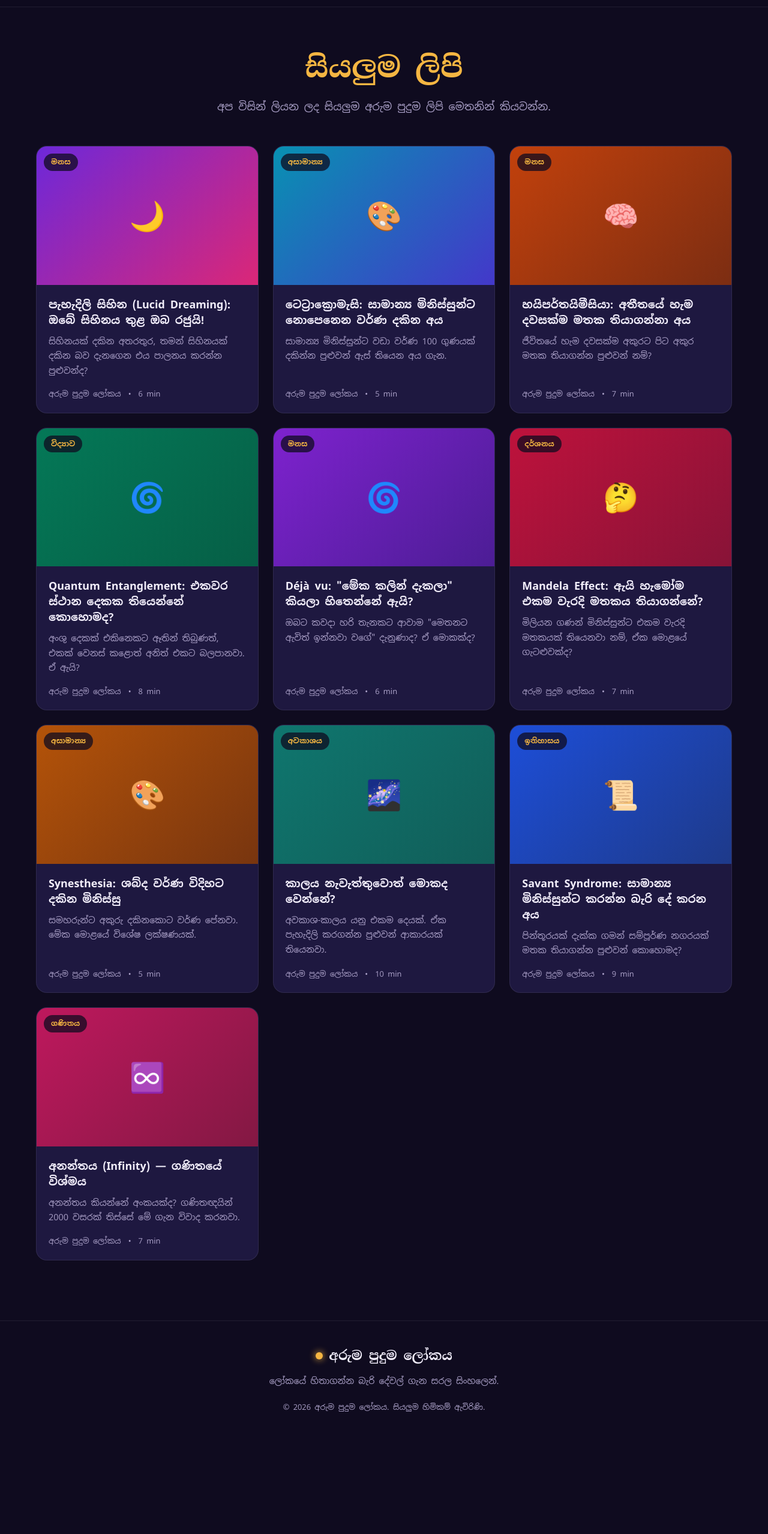
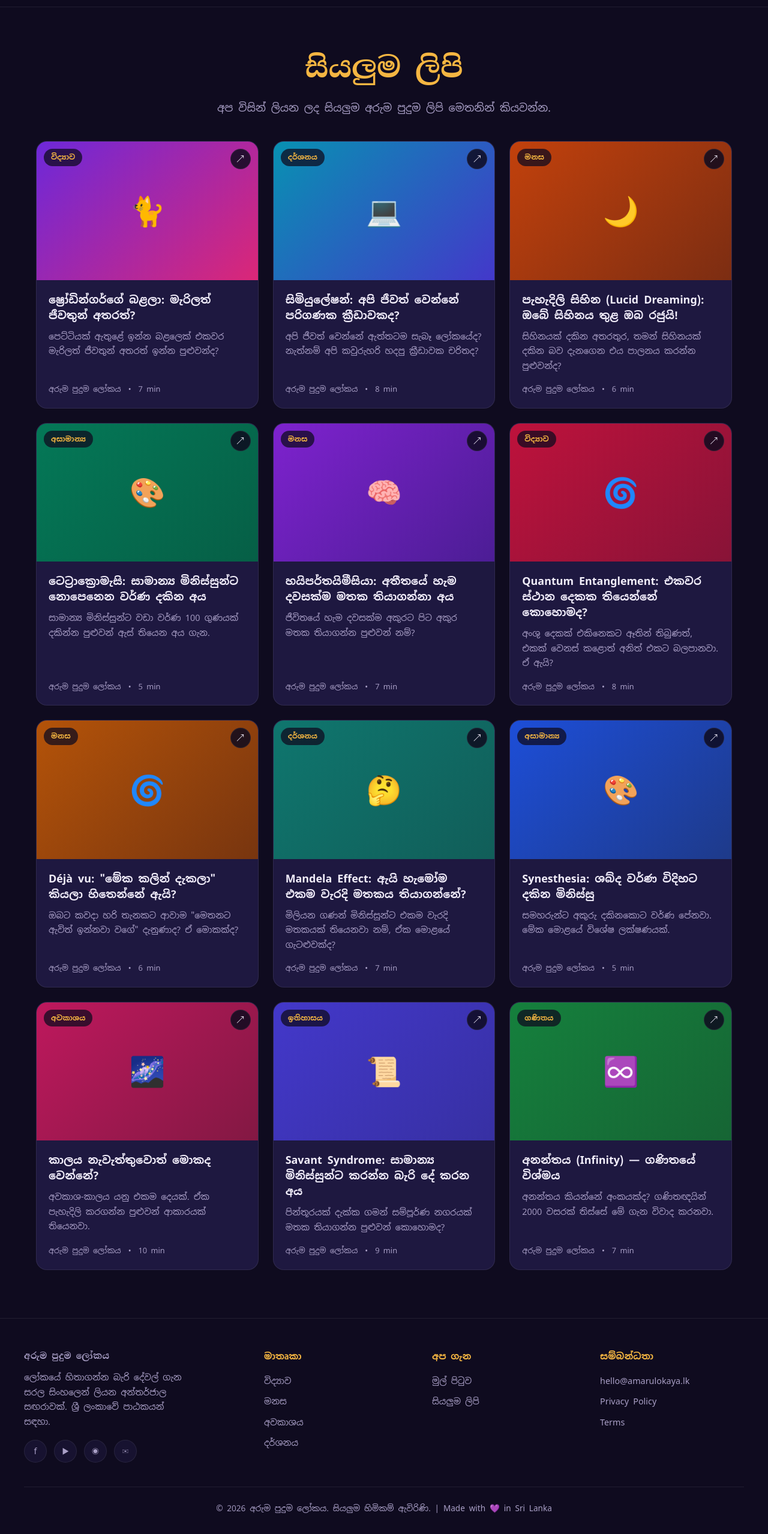
Before and after one commit to gihanharshanath-ux/aruma-puduma-lokaya, a plain HTML site: page all-articles.html in a window 1280 px wide. Shown: the part 54-2611 px from the top of the page at 60% size. Before the commit the page ends 2440 px from the top, so only its background shows below. Drawn offline with Linux system fonts and the light colour scheme.

Commit message:
Update all-articles.html

```diff
--- a/all-articles.html
+++ b/all-articles.html
@@ -8,7 +8,6 @@
 <link rel="preconnect" href="https://fonts.gstatic.com" crossorigin>
 <link href="https://fonts.googleapis.com/css2?family=Noto+Sans+Sinhala:wght@400;600;800&family=Noto+Serif+Sinhala:wght@700&display=swap" rel="stylesheet">
 <style>
-/* CSS එක - මුල් පිටුවේ තියෙන එකම CSS එක */
 :root{
   --bg:#0f0b1f; --bg-soft:#171230; --card:#1e1840;
   --ink:#f2eefb; --muted:#a99fc6;
@@ -16,73 +15,166 @@
   --line:rgba(255,255,255,0.08); --radius:18px;
 }
 *{box-sizing:border-box; margin:0; padding:0}
-body{font-family:'Noto Sans Sinhala', system-ui, sans-serif; background:var(--bg); color:var(--ink); line-height:1.7; -webkit-font-smoothing:antialiased; overflow-x:hidden;}
+html{scroll-behavior:smooth}
+body{
+  font-family:'Noto Sans Sinhala', system-ui, sans-serif;
+  background:var(--bg); color:var(--ink); line-height:1.7;
+  -webkit-font-smoothing:antialiased; overflow-x:hidden;
+}
 a{color:inherit; text-decoration:none}
 img{max-width:100%; display:block}
-.site-header{position:sticky; top:0; z-index:50; background:rgba(15,11,31,0.85); backdrop-filter:blur(12px); border-bottom:1px solid var(--line);}
-.nav{max-width:1200px; margin:0 auto; display:flex; align-items:center; justify-content:space-between; padding:14px 20px; gap:20px;}
-.logo{font-family:'Noto Serif Sinhala', serif; font-weight:700; font-size:1.35rem; display:flex; align-items:center; gap:10px;}
-.logo .dot{width:12px; height:12px; border-radius:50%; background:var(--accent); box-shadow:0 0 12px var(--accent)}
-.nav-links{display:flex; gap:26px; font-size:.95rem}
+
+/* HEADER */
+.site-header{
+  position:sticky; top:0; z-index:50;
+  background:rgba(15,11,31,0.85);
+  backdrop-filter:blur(12px);
+  border-bottom:1px solid var(--line);
+}
+.nav{
+  max-width:1200px; margin:0 auto;
+  display:flex; align-items:center; justify-content:space-between;
+  padding:14px 20px; gap:20px;
+}
+.logo{
+  font-family:'Noto Serif Sinhala', serif; font-weight:700; font-size:1.35rem;
+  display:flex; align-items:center; gap:10px; letter-spacing:.5px;
+}
+.logo .dot{width:12px; height:12px; border-radius:50%; background:var(--accent); box-shadow:0 0 12px var(--accent);}
+.nav-links{display:flex; gap:26px; font-size:.95rem;}
 .nav-links a{color:var(--muted); transition:color .2s}
 .nav-links a:hover{color:var(--accent)}
 .menu-btn{display:none; background:none; border:none; color:var(--ink); font-size:1.6rem; cursor:pointer}
 
-.page-header{max-width:1200px; margin:0 auto; padding:60px 20px 30px; text-align:center;}
-.page-header h1{font-family:'Noto Serif Sinhala', serif; font-size:clamp(2rem,4vw,3rem); color:var(--accent); margin-bottom:10px;}
+/* PAGE TITLE */
+.page-header{
+  max-width:1200px; margin:0 auto; padding:60px 20px 40px; text-align:center;
+}
+.page-header h1{
+  font-family:'Noto Serif Sinhala', serif; font-size:clamp(2rem,4vw,3rem);
+  color:var(--accent); margin-bottom:12px;
+}
 .page-header p{color:var(--muted); font-size:1.1rem;}
 
-.section{max-width:1200px; margin:0 auto; padding:20px 20px 60px;}
+/* ARTICLE GRID */
+.section{max-width:1200px; margin:0 auto; padding:0 20px 60px;}
 .grid{display:grid; gap:24px;}
 .grid-3{grid-template-columns:repeat(3,1fr);}
-.card{background:var(--card); border-radius:var(--radius); overflow:hidden; border:1px solid var(--line); transition:transform .25s,border-color .25s; display:flex; flex-direction:column;}
+.card{
+  background:var(--card); border-radius:var(--radius); overflow:hidden; border:1px solid var(--line);
+  transition:transform .25s, border-color .25s; display:flex; flex-direction:column;
+}
 .card:hover{transform:translateY(-6px); border-color:rgba(245,182,66,.4)}
-.card-thumb{aspect-ratio:16/10; position:relative; overflow:hidden; background:linear-gradient(135deg,#2d1b69,#6d28d9); display:flex; align-items:center; justify-content:center; font-size:3rem;}
+.card-thumb{
+  aspect-ratio:16/10; position:relative;
+  display:flex; align-items:center; justify-content:center; font-size:3rem; overflow:hidden;
+}
 .card-thumb.c1{background:linear-gradient(135deg,#6d28d9,#db2777)} .card-thumb.c2{background:linear-gradient(135deg,#0891b2,#4338ca)}
 .card-thumb.c3{background:linear-gradient(135deg,#c2410c,#7c2d12)} .card-thumb.c4{background:linear-gradient(135deg,#047857,#065f46)}
 .card-thumb.c5{background:linear-gradient(135deg,#7e22ce,#4c1d95)} .card-thumb.c6{background:linear-gradient(135deg,#be123c,#881337)}
 .card-thumb.c7{background:linear-gradient(135deg,#b45309,#78350f)} .card-thumb.c8{background:linear-gradient(135deg,#0f766e,#115e59)}
 .card-thumb.c9{background:linear-gradient(135deg,#1d4ed8,#1e3a8a)} .card-thumb.c10{background:linear-gradient(135deg,#be185d,#831843)}
-.card-tag{position:absolute; top:12px; left:12px; background:rgba(15,11,31,.75); backdrop-filter:blur(6px); padding:4px 12px; border-radius:999px; font-size:.75rem; font-weight:600; color:var(--accent);}
+.card-thumb.c11{background:linear-gradient(135deg,#4338ca,#3730a3)} .card-thumb.c12{background:linear-gradient(135deg,#15803d,#166534)}
+
+.card-tag{
+  position:absolute; top:12px; left:12px; background:rgba(15,11,31,.75); backdrop-filter:blur(6px);
+  padding:4px 12px; border-radius:999px; font-size:.75rem; font-weight:600; color:var(--accent);
+}
+.card-share{
+  position:absolute; top:12px; right:12px; width:34px; height:34px; border-radius:50%;
+  background:rgba(15,11,31,.85); backdrop-filter:blur(6px); border:1px solid var(--line);
+  color:var(--ink); cursor:pointer; font-size:1rem; display:flex; align-items:center; justify-content:center; transition:.2s;
+}
+.card-share:hover{background:var(--accent); color:#1a1030; border-color:var(--accent)}
 .card-body{padding:20px; display:flex; flex-direction:column; gap:10px; flex:1}
-.card-body h3{font-size:1.12rem; font-weight:700; line-height:1.45}
+.card-body h3{font-size:1.12rem; font-weight:700; line-height:1.45;}
 .card-body h3 a:hover{color:var(--accent)}
 .card-excerpt{color:var(--muted); font-size:.9rem; flex:1}
 .card-meta{display:flex; gap:12px; font-size:.8rem; color:var(--muted); margin-top:6px}
 
-.site-footer{border-top:1px solid var(--line); margin-top:40px; padding:40px 20px 30px; text-align:center;}
-.site-footer .logo{justify-content:center; margin-bottom:12px;}
-.site-footer p{color:var(--muted); font-size:.9rem;}
-.copyright{margin-top:20px; font-size:.8rem; color:var(--muted);}
+/* FOOTER */
+.site-footer{border-top:1px solid var(--line); margin-top:20px; padding:50px 20px 30px;}
+.footer-inner{max-width:1200px; margin:0 auto; display:grid; grid-template-columns:1.5fr 1fr 1fr 1fr; gap:40px;}
+.footer-inner h4{font-size:.95rem; margin-bottom:16px; color:var(--accent)}
+.footer-inner a{color:var(--muted); font-size:.9rem; display:block; margin-bottom:10px}
+.footer-inner a:hover{color:var(--ink)}
+.footer-brand p{color:var(--muted); font-size:.9rem; margin-top:12px; max-width:280px}
+.socials{display:flex; gap:12px; margin-top:18px}
+.socials a{width:38px; height:38px; border-radius:50%; background:var(--bg-soft); border:1px solid var(--line); display:flex; align-items:center; justify-content:center; transition:.2s; margin:0;}
+.socials a:hover{border-color:var(--accent); color:var(--accent)}
+.copyright{max-width:1200px; margin:40px auto 0; padding-top:24px; border-top:1px solid var(--line); text-align:center; color:var(--muted); font-size:.85rem;}
 
-@media (max-width:960px){ .grid-3{grid-template-columns:repeat(2,1fr)} }
-@media (max-width:640px){ .nav-links{display:none;} .menu-btn{display:block;} .grid-3{grid-template-columns:1fr;} }
+/* RESPONSIVE */
+@media (max-width:960px){
+  .grid-3{grid-template-columns:repeat(2,1fr)}
+  .footer-inner{grid-template-columns:1fr 1fr}
+}
+@media (max-width:640px){
+  .nav-links{display:none; position:absolute; top:100%; left:0; right:0; background:var(--bg-soft); flex-direction:column; padding:20px; gap:16px; border-bottom:1px solid var(--line);}
+  .menu-btn{display:block}
+  .grid-3{grid-template-columns:1fr}
+  .footer-inner{grid-template-columns:1fr; text-align:center}
+  .footer-brand p{margin-inline:auto}
+  .socials{justify-content:center}
+}
 </style>
 </head>
 <body>
 
+<!-- HEADER -->
 <header class="site-header">
   <nav class="nav">
     <a href="index.html" class="logo"><span class="dot"></span> අරුම පුදුම ලෝකය</a>
-    <div class="nav-links">
+    <div class="nav-links" id="navLinks">
       <a href="index.html">මුල් පිටුව</a>
       <a href="all-articles.html">සියලුම ලිපි</a>
     </div>
-    <button class="menu-btn">☰</button>
+    <button class="menu-btn" id="menuBtn" aria-label="menu">☰</button>
   </nav>
 </header>
 
+<!-- PAGE TITLE -->
 <section class="page-header">
   <h1>සියලුම ලිපි</h1>
   <p>අප විසින් ලියන ලද සියලුම අරුම පුදුම ලිපි මෙතනින් කියවන්න.</p>
 </section>
 
+<!-- ARTICLES GRID -->
 <section class="section">
   <div class="grid grid-3">
 
-    <!-- ලිපිය 1 -->
+    <!-- 1 -->
     <article class="card">
-      <div class="card-thumb c1"><span class="card-tag">මනස</span>🌙</div>
+      <div class="card-thumb c1">
+        <span class="card-tag">විද්‍යාව</span>🐈
+        <button class="card-share" data-card-share>↗</button>
+      </div>
+      <div class="card-body">
+        <h3><a href="schrodinger.html">ෂ්‍රෝඩින්ගර්ගේ බළලා: මැරිලත් ජීවතුන් අතරත්?</a></h3>
+        <p class="card-excerpt">පෙට්ටියක් ඇතුළේ ඉන්න බළලෙක් එකවර මැරිලත් ජීවතුන් අතරත් ඉන්න පුළුවන්ද?</p>
+        <div class="card-meta"><span>අරුම පුදුම ලෝකය</span><span class="dot">•</span><span>7 min</span></div>
+      </div>
+    </article>
+
+    <!-- 2 -->
+    <article class="card">
+      <div class="card-thumb c2">
+        <span class="card-tag">දර්ශනය</span>💻
+        <button class="card-share" data-card-share>↗</button>
+      </div>
+      <div class="card-body">
+        <h3><a href="simulation.html">සිමියුලේෂන්: අපි ජීවත් වෙන්නේ පරිගණක ක්‍රීඩාවකද?</a></h3>
+        <p class="card-excerpt">අපි ජීවත් වෙන්නේ ඇත්තටම සැබෑ ලෝකයේද? නැත්නම් අපි කවුරුහරි හදපු ක්‍රීඩාවක චරිතද?</p>
+        <div class="card-meta"><span>අරුම පුදුම ලෝකය</span><span class="dot">•</span><span>8 min</span></div>
+      </div>
+    </article>
+
+    <!-- 3 -->
+    <article class="card">
+      <div class="card-thumb c3">
+        <span class="card-tag">මනස</span>🌙
+        <button class="card-share" data-card-share>↗</button>
+      </div>
       <div class="card-body">
         <h3><a href="lucid.html">පැහැදිලි සිහින (Lucid Dreaming): ඔබේ සිහිනය තුළ ඔබ රජුයි!</a></h3>
         <p class="card-excerpt">සිහිනයක් දකින අතරතුර, තමන් සිහිනයක් දකින බව දැනගෙන එය පාලනය කරන්න පුළුවන්ද?</p>
@@ -90,9 +182,12 @@ img{max-width:100%; display:block}
       </div>
     </article>
 
-    <!-- ලිපිය 2 -->
+    <!-- 4 -->
     <article class="card">
-      <div class="card-thumb c2"><span class="card-tag">අසාමාන්‍ය</span>🎨</div>
+      <div class="card-thumb c4">
+        <span class="card-tag">අසාමාන්‍ය</span>🎨
+        <button class="card-share" data-card-share>↗</button>
+      </div>
       <div class="card-body">
         <h3><a href="tetrachromacy.html">ටෙට්‍රාක්‍රොමැසි: සාමාන්‍ය මිනිස්සුන්ට නොපෙනෙන වර්ණ දකින අය</a></h3>
         <p class="card-excerpt">සාමාන්‍ය මිනිස්සුන්ට වඩා වර්ණ 100 ගුණයක් දකින්න පුළුවන් ඇස් තියෙන අය ගැන.</p>
@@ -100,9 +195,12 @@ img{max-width:100%; display:block}
       </div>
     </article>
 
-    <!-- ලිපිය 3 -->
+    <!-- 5 -->
     <article class="card">
-      <div class="card-thumb c3"><span class="card-tag">මනස</span>🧠</div>
+      <div class="card-thumb c5">
+        <span class="card-tag">මනස</span>🧠
+        <button class="card-share" data-card-share>↗</button>
+      </div>
       <div class="card-body">
         <h3><a href="hyperthymesia.html">හයිපර්තයිමීසියා: අතීතයේ හැම දවසක්ම මතක තියාගන්නා අය</a></h3>
         <p class="card-excerpt">ජීවිතයේ හැම දවසක්ම අකුරට පිට අකුර මතක තියාගන්න පුළුවන් නම්?</p>
@@ -110,9 +208,12 @@ img{max-width:100%; display:block}
       </div>
     </article>
 
-    <!-- ලිපිය 4 -->
+    <!-- 6 -->
     <article class="card">
-      <div class="card-thumb c4"><span class="card-tag">විද්‍යාව</span>🌀</div>
+      <div class="card-thumb c6">
+        <span class="card-tag">විද්‍යාව</span>🌀
+        <button class="card-share" data-card-share>↗</button>
+      </div>
       <div class="card-body">
         <h3><a href="quantum.html">Quantum Entanglement: එකවර ස්ථාන දෙකක තියෙන්නේ කොහොමද?</a></h3>
         <p class="card-excerpt">අංශු දෙකක් එකිනෙකට ඈතින් තිබුණත්, එකක් වෙනස් කළොත් අනිත් එකට බලපානවා. ඒ ඇයි?</p>
@@ -120,9 +221,12 @@ img{max-width:100%; display:block}
       </div>
     </article>
 
-    <!-- ලිපිය 5 -->
+    <!-- 7 -->
     <article class="card">
-      <div class="card-thumb c5"><span class="card-tag">මනස</span>🌀</div>
+      <div class="card-thumb c7">
+        <span class="card-tag">මනස</span>🌀
+        <button class="card-share" data-card-share>↗</button>
+      </div>
       <div class="card-body">
         <h3><a href="dejavu.html">Déjà vu: "මේක කලින් දැකලා" කියලා හිතෙන්නේ ඇයි?</a></h3>
         <p class="card-excerpt">ඔබට කවදා හරි තැනකට ආවාම "මෙතනට ඇවිත් ඉන්නවා වගේ" දැනුණාද? ඒ මොකක්ද?</p>
@@ -130,9 +234,12 @@ img{max-width:100%; display:block}
       </div>
     </article>
 
-    <!-- ලිපිය 6 -->
+    <!-- 8 -->
     <article class="card">
-      <div class="card-thumb c6"><span class="card-tag">දර්ශනය</span>🤔</div>
+      <div class="card-thumb c8">
+        <span class="card-tag">දර්ශනය</span>🤔
+        <button class="card-share" data-card-share>↗</button>
+      </div>
       <div class="card-body">
         <h3><a href="mandela.html">Mandela Effect: ඇයි හැමෝම එකම වැරදි මතකය තියාගන්නේ?</a></h3>
         <p class="card-excerpt">මිලියන ගණන් මිනිස්සුන්ට එකම වැරදි මතකයක් තියෙනවා නම්, ඒක මොළයේ ගැටළුවක්ද?</p>
@@ -140,9 +247,12 @@ img{max-width:100%; display:block}
       </div>
     </article>
 
-    <!-- ලිපිය 7 -->
+    <!-- 9 -->
     <article class="card">
-      <div class="card-thumb c7"><span class="card-tag">අසාමාන්‍ය</span>🎨</div>
+      <div class="card-thumb c9">
+        <span class="card-tag">අසාමාන්‍ය</span>🎨
+        <button class="card-share" data-card-share>↗</button>
+      </div>
       <div class="card-body">
         <h3><a href="synesthesia.html">Synesthesia: ශබ්ද වර්ණ විදිහට දකින මිනිස්සු</a></h3>
         <p class="card-excerpt">සමහරුන්ට අකුරු දකිනකොට වර්ණ පේනවා. මේක මොළයේ විශේෂ ලක්ෂණයක්.</p>
@@ -150,9 +260,12 @@ img{max-width:100%; display:block}
       </div>
     </article>
 
-    <!-- ලිපිය 8 -->
+    <!-- 10 -->
     <article class="card">
-      <div class="card-thumb c8"><span class="card-tag">අවකාශය</span>🌌</div>
+      <div class="card-thumb c10">
+        <span class="card-tag">අවකාශය</span>🌌
+        <button class="card-share" data-card-share>↗</button>
+      </div>
       <div class="card-body">
         <h3><a href="time.html">කාලය නැවැත්තුවොත් මොකද වෙන්නේ?</a></h3>
         <p class="card-excerpt">අවකාශ-කාලය යනු එකම දෙයක්. ඒක පැහැදිලි කරගන්න පුළුවන් ආකාරයක් තියෙනවා.</p>
@@ -160,9 +273,12 @@ img{max-width:100%; display:block}
       </div>
     </article>
 
-    <!-- ලිපිය 9 -->
+    <!-- 11 -->
     <article class="card">
-      <div class="card-thumb c9"><span class="card-tag">ඉතිහාසය</span>📜</div>
+      <div class="card-thumb c11">
+        <span class="card-tag">ඉතිහාසය</span>📜
+        <button class="card-share" data-card-share>↗</button>
+      </div>
       <div class="card-body">
         <h3><a href="savant.html">Savant Syndrome: සාමාන්‍ය මිනිස්සුන්ට කරන්න බැරි දේ කරන අය</a></h3>
         <p class="card-excerpt">පින්තූරයක් දැක්ක ගමන් සම්පූර්ණ නගරයක් මතක තියාගන්න පුළුවන් කොහොමද?</p>
@@ -170,9 +286,12 @@ img{max-width:100%; display:block}
       </div>
     </article>
 
-    <!-- ලිපිය 10 -->
+    <!-- 12 -->
     <article class="card">
-      <div class="card-thumb c10"><span class="card-tag">ගණිතය</span>♾️</div>
+      <div class="card-thumb c12">
+        <span class="card-tag">ගණිතය</span>♾️
+        <button class="card-share" data-card-share>↗</button>
+      </div>
       <div class="card-body">
         <h3><a href="infinity.html">අනන්තය (Infinity) — ගණිතයේ විශ්මය</a></h3>
         <p class="card-excerpt">අනන්තය කියන්නේ අංකයක්ද? ගණිතඥයින් 2000 වසරක් තිස්සේ මේ ගැන විවාද කරනවා.</p>
@@ -183,17 +302,64 @@ img{max-width:100%; display:block}
   </div>
 </section>
 
+<!-- FOOTER -->
 <footer class="site-footer">
-  <a href="index.html" class="logo"><span class="dot"></span> අරුම පුදුම ලෝකය</a>
-  <p>ලෝකයේ හිතාගන්න බැරි දේවල් ගැන සරල සිංහලෙන්.</p>
-  <div class="copyright">© 2026 අරුම පුදුම ලෝකය. සියලුම හිමිකම් ඇවිරිණි.</div>
+  <div class="footer-inner">
+    <div class="footer-brand">
+      <a href="index.html" class="logo"><span class="dot"></span> අරුම පුදුම ලෝකය</a>
+      <p>ලෝකයේ හිතාගන්න බැරි දේවල් ගැන සරල සිංහලෙන් ලියන අන්තර්ජාල සඟරාවක්. ශ්‍රී ලංකාවේ පාඨකයන් සඳහා.</p>
+      <div class="socials">
+        <a href="#" aria-label="Facebook">f</a>
+        <a href="#" aria-label="YouTube">▶</a>
+        <a href="#" aria-label="Instagram">◉</a>
+        <a href="#" aria-label="Email">✉</a>
+      </div>
+    </div>
+    <div>
+      <h4>මාතෘකා</h4>
+      <a href="#">විද්‍යාව</a>
+      <a href="#">මනස</a>
+      <a href="#">අවකාශය</a>
+      <a href="#">දර්ශනය</a>
+    </div>
+    <div>
+      <h4>අප ගැන</h4>
+      <a href="index.html">මුල් පිටුව</a>
+      <a href="all-articles.html">සියලුම ලිපි</a>
+    </div>
+    <div id="contact">
+      <h4>සම්බන්ධතා</h4>
+      <a href="mailto:hello@amarulokaya.lk">hello@amarulokaya.lk</a>
+      <a href="#">Privacy Policy</a>
+      <a href="#">Terms</a>
+    </div>
+  </div>
+  <div class="copyright">
+    © 2026 අරුම පුදුම ලෝකය. සියලුම හිමිකම් ඇවිරිණි. | Made with 💜 in Sri Lanka
+  </div>
 </footer>
 
 <script>
-  document.querySelector('.menu-btn').addEventListener('click', ()=>{
-    const links = document.querySelector('.nav-links');
-    if(links.style.display === 'flex'){ links.style.display = 'none'; }
-    else { links.style.display = 'flex'; links.style.position = 'absolute'; links.style.top = '100%'; links.style.left = '0'; links.style.right = '0'; links.style.background = 'var(--bg)'; links.style.flexDirection = 'column'; links.style.padding = '20px'; links.style.gap = '16px'; links.style.borderBottom = '1px solid var(--line)'; }
+  // Mobile menu toggle
+  document.getElementById('menuBtn').addEventListener('click', ()=>{
+    const links = document.getElementById('navLinks');
+    if(links.style.display === 'flex'){
+      links.style.display = 'none';
+    } else {
+      links.style.display = 'flex';
+    }
+  });
+
+  // Card Share logic (WhatsApp)
+  document.querySelectorAll('[data-card-share]').forEach(btn => {
+    btn.addEventListener('click', e => {
+      e.preventDefault(); e.stopPropagation();
+      const card = btn.closest('.card');
+      if(!card) return;
+      const title = card.querySelector('h3').innerText;
+      const url = card.querySelector('h3 a').href;
+      window.open(`https://wa.me/?text=${encodeURIComponent(title)}%0A%0A${encodeURIComponent(url)}`, '_blank', 'width=600,height=600');
+    });
   });
 </script>
 </body>
```
